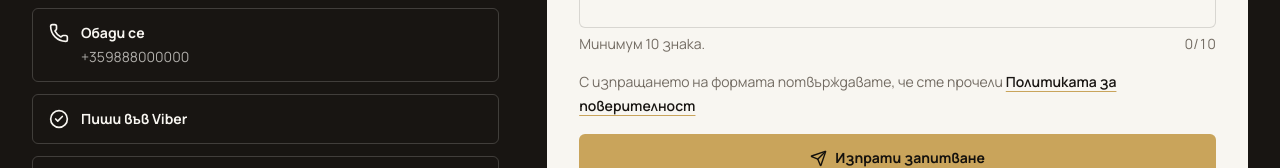
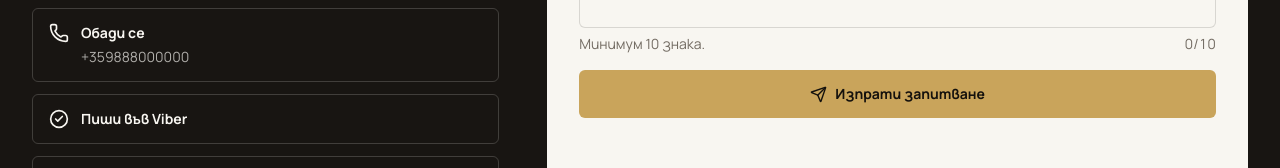
Before and after one commit to pavlinmitev232/parkov-photography, a Next.js app: page /bg in a window 1280 px wide. Shown: the part 8102-8270 px from the top of the page. Built offline with nearby package versions, Linux system fonts and the light colour scheme; no server answers; the database is empty; a web font is replaced by a local one.

Commit message:
Remove privacy acknowledgement from inquiry form

```diff
--- a/messages/bg.json
+++ b/messages/bg.json
@@ -210,8 +210,6 @@
     "submit": "Изпрати запитване",
     "submitting": "Изпращане...",
     "success": "Благодарим. Запитването е записано и е готово за преглед от собственика.",
-    "privacyNotice": "С изпращането на формата потвърждавате, че сте прочели",
-    "privacyLink": "Политиката за поверителност",
     "submitError": "Нещо се обърка при изпращането. Опитайте отново или използвайте телефон, Viber, WhatsApp или email.",
     "error": "Моля попълнете коректно.",
     "nameError": "Въведете име с поне 2 знака.",
--- a/messages/en.json
+++ b/messages/en.json
@@ -210,8 +210,6 @@
     "submit": "Send request",
     "submitting": "Sending...",
     "success": "Thank you. Your request has been saved and is ready for the owner to review.",
-    "privacyNotice": "By sending this form, you confirm that you have read the",
-    "privacyLink": "Privacy Policy",
     "submitError": "Something went wrong while sending. Please try again or use phone, Viber, WhatsApp, or email.",
     "error": "Please fill this correctly.",
     "nameError": "Enter a name with at least 2 characters.",
--- a/src/components/request-form.tsx
+++ b/src/components/request-form.tsx
@@ -5,7 +5,6 @@ import { Send } from "lucide-react";
 import { useTranslations } from "next-intl";
 import { useEffect, useState } from "react";
 import { type FieldErrors, useForm, useWatch } from "react-hook-form";
-import { Link } from "@/i18n/routing";
 import {
   inquirySchema,
   type InquiryFormValues,
@@ -281,15 +280,6 @@ export function RequestForm() {
           </p>
         )}
       </label>
-      <p className="text-base leading-7 text-muted sm:text-sm sm:leading-6">
-        {t("privacyNotice")}{" "}
-        <Link
-          href="/privacy"
-          className="font-semibold text-foreground underline decoration-accent underline-offset-4"
-        >
-          {t("privacyLink")}
-        </Link>
-      </p>
       <button
         type="submit"
         disabled={isSubmitting}
```
